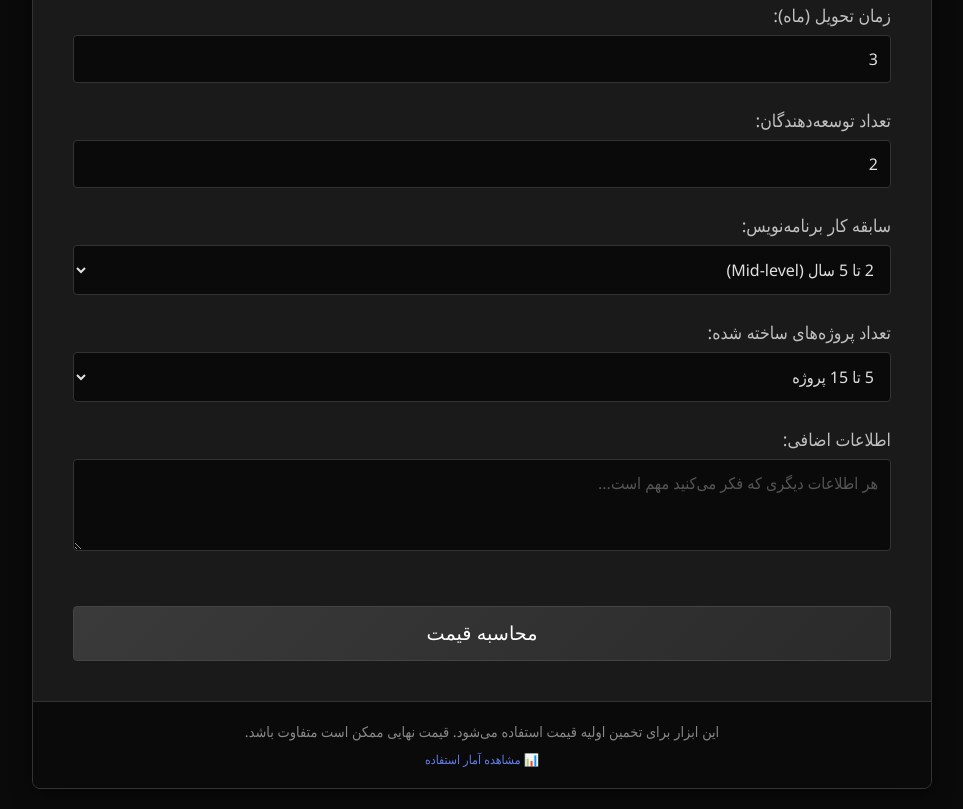
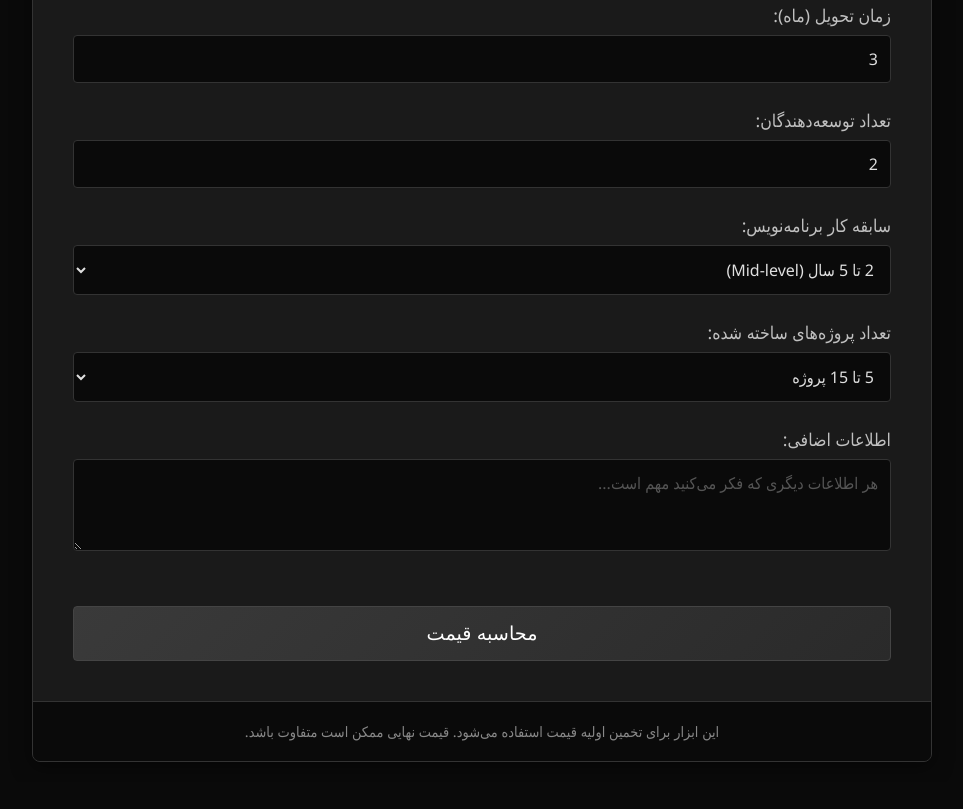
Before and after one commit to SunRise4Solution/project-price-calculator, a plain HTML site: page index.html in a window 1280 px wide. Shown: the part 842-1651 px from the top of the page, without its empty margins (158-1121 px from the left). After the commit the page ends 1624 px from the top, so only its background shows below. Drawn offline with Linux system fonts and the light colour scheme; no server answers.

Commit message:
Update index.html

```diff
--- a/index.html
+++ b/index.html
@@ -131,9 +131,7 @@
 
             <footer>
                 <p>این ابزار برای تخمین اولیه قیمت استفاده می‌شود. قیمت نهایی ممکن است متفاوت باشد.</p>
-                <p style="margin-top: 10px; font-size: 0.85em;">
-                    <a href="stats.html" style="color: #667eea; text-decoration: none;">📊 مشاهده آمار استفاده</a>
-                </p>
+
             </footer>
         </div>
 
```
